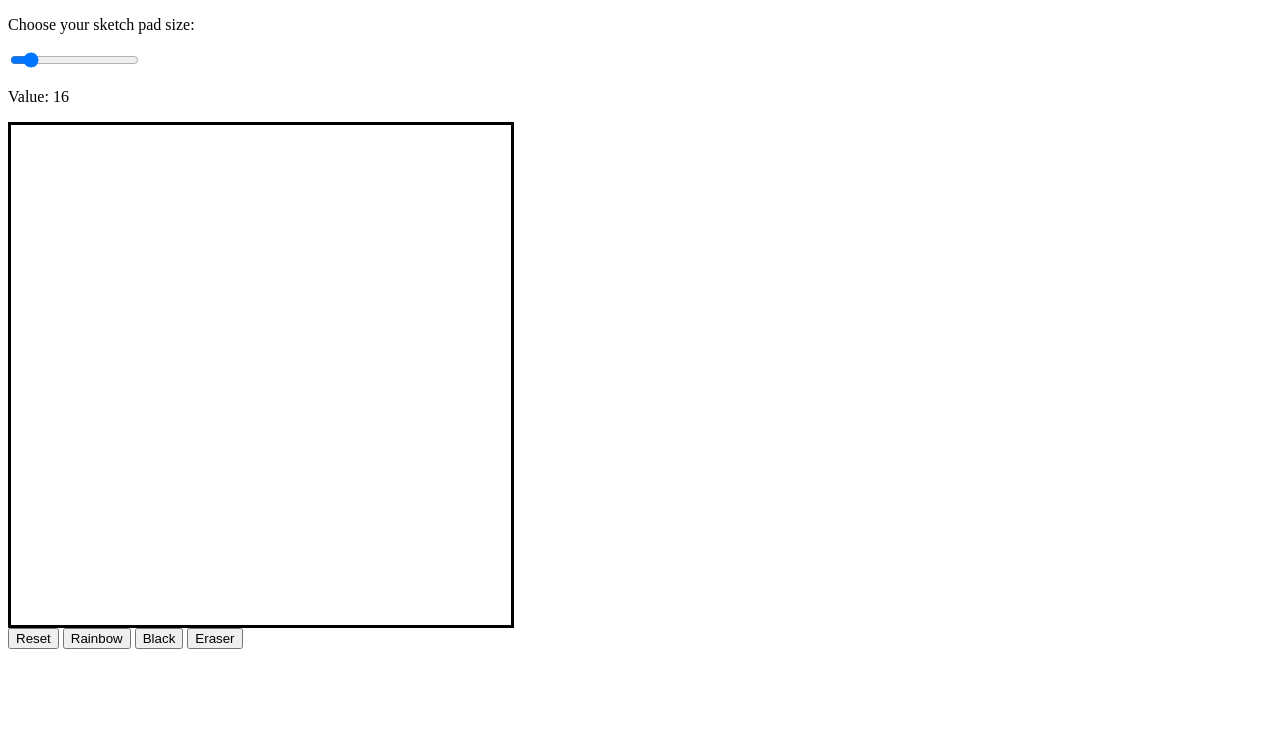
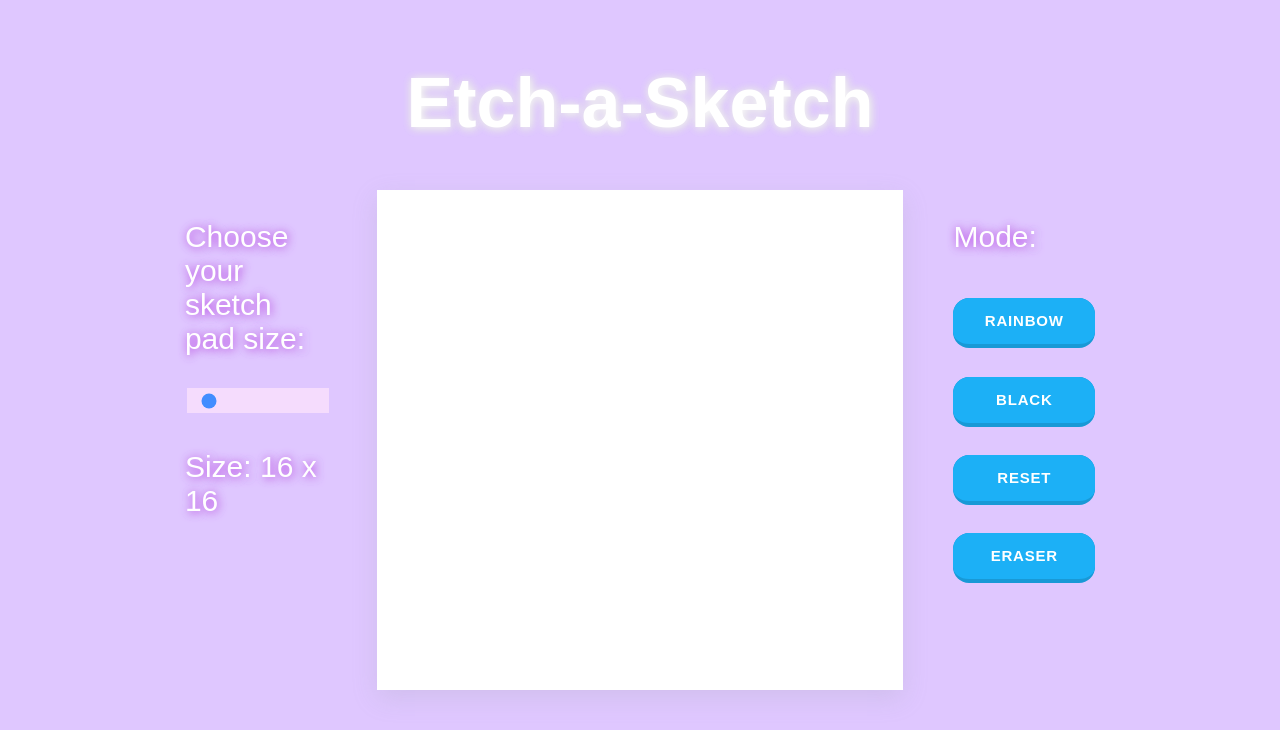
Before and after one commit to Kevin2211/Etch-a-Sketch, a plain HTML site: page index.html in a window 1280 px wide. Drawn offline with Linux system fonts and the light colour scheme; a web font is replaced by a local one.

Commit message:
add css styles

```diff
--- a/app.js
+++ b/app.js
@@ -77,10 +77,10 @@ function clearGrid (){
 
 
 gridSquare(slider.value);
-sliderValue.innerHTML = slider.value;
+sliderValue.innerHTML = slider.value + " x " + slider.value;
 
 slider.oninput = () => {
-    sliderValue.innerHTML = slider.value;
+    sliderValue.innerHTML = slider.value + " x " + slider.value;
     clearGrid();
     gridSquare(slider.value)};
 
--- a/index.html
+++ b/index.html
@@ -6,22 +6,38 @@
     <meta name="viewport" content="width=device-width, initial-scale=1.0">
     <title>Etch a Sketch</title>
     <link rel="stylesheet" href="../style.css">
+    <link rel="preconnect" href="https://fonts.googleapis.com">
+    <link rel="preconnect" href="https://fonts.gstatic.com" crossorigin>
+    <link href="https://fonts.googleapis.com/css2?family=Barlow+Condensed:ital,wght@1,300&family=Poppins:ital,wght@0,300;0,500;0,700;1,700&display=swap" rel="stylesheet">
+    <link rel="preconnect" href="https://fonts.googleapis.com">
+    <link rel="preconnect" href="https://fonts.gstatic.com" crossorigin>
 </head>
 <body>
-    <div class="slidecontainer">
+    <h1 id="title">Etch-a-Sketch</h1>
+
+    <div class="main-div">
+     <div class="slidecontainer">
         <p>Choose your sketch pad size:</p>
         <input type="range" id="slider" min="10" max="64" value="16">
-        <p>Value: <span id="slider-value"></span></p>
+        <p>Size:  <span id="slider-value"></span></p>
     </div>
 
     <div class="container-div" id="grid-16">
 
     </div>
 
-    <button type="button" id="resetButton">Reset</button>
+    <div class="options">
+    <p id="mode">Mode: </p>
     <button type="button" id="rainbowButton">Rainbow</button>
     <button type="button" id="blackButton">Black</button>
+
+    <button type="button" id="resetButton">Reset</button>
     <button type="button" id="eraserButton">Eraser</button>
+    </div>
+
+    </div>
+
+
 
 
     <script src="../app.js"></script>
--- a/style.css
+++ b/style.css
@@ -2,7 +2,127 @@
     height: 500px;
     width: 500px;
     background-color: white;
-    border-style: solid;
     display: grid;
+    box-shadow: rgba(149, 157, 165, 0.2) 0px 8px 24px;
+}
+
+body{
+    font-family: 'Barlow Condensed', sans-serif;
+    font-size: 30px;
+    background-color: #DFC7FF;
+    color: white;
+    text-shadow:1px 1px 10px #BC2BFF, 1px 1px 10px #ccc;
+}
+#title {
+    text-align: center;
+    margin-top: 5%;
+    font-size: 70px;
+    font-family: 'Barlow Condensed', sans-serif;
+    color: white;
+    text-shadow:1px 1px 10px #fff, 1px 1px 10px #ccc;
+}
+
+.main-div{
+    display: flex;
+    align-items: flex-start;
+    margin: 0 10%;
+}
+.slidecontainer{
+    flex: 1;
+    padding: 0 5%;
 
 }
+.container-div{
+    flex: 3;
+    padding: 0 5%;
+}
+
+.options{
+    flex: 1;
+    padding: 0 5%;
+}
+
+#slider {
+    -webkit-appearance: none;
+    width: 100%;
+    height: 25px;
+    background: #FFE6FD;
+    outline: none;
+    opacity: 0.7;
+    -webkit-transition: .2s;
+    transition: opacity .2s;
+  }
+#slider:hover {
+    opacity: 1;
+  }
+#slider::-moz-range-thumb {
+    width: 25px;
+    height: 25px;
+    background: #0ece87;
+    cursor: pointer;
+  }
+
+
+
+
+
+button{
+  appearance: button;
+  background-color: #1899D6;
+  border: solid transparent;
+  border-radius: 16px;
+  border-width: 0 0 4px;
+  box-sizing: border-box;
+  color: #FFFFFF;
+  cursor: pointer;
+  display: inline-block;
+  font-family: din-round,sans-serif;
+  font-size: 15px;
+  font-weight: 700;
+  letter-spacing: .8px;
+  line-height: 20px;
+  margin: 0;
+  outline: none;
+  overflow: visible;
+  padding: 13px 16px;
+  text-align: center;
+  text-transform: uppercase;
+  touch-action: manipulation;
+  transform: translateZ(0);
+  transition: filter .2s;
+  user-select: none;
+  -webkit-user-select: none;
+  vertical-align: middle;
+  white-space: nowrap;
+  width: 100%;
+  margin: 10% auto;
+}
+
+button:after {
+  background-clip: padding-box;
+  background-color: #1CB0F6;
+  border: solid transparent;
+  border-radius: 16px;
+  border-width: 0 0 4px;
+  bottom: -4px;
+  content: "";
+  left: 0;
+  position: absolute;
+  right: 0;
+  top: 0;
+  z-index: -1;
+}
+
+button:main,
+button:focus {
+  user-select: auto;
+}
+
+button:hover:not(:disabled) {
+  filter: brightness(1.1);
+  -webkit-filter: brightness(1.1);
+}
+
+button:disabled {
+  cursor: auto;
+}
```
